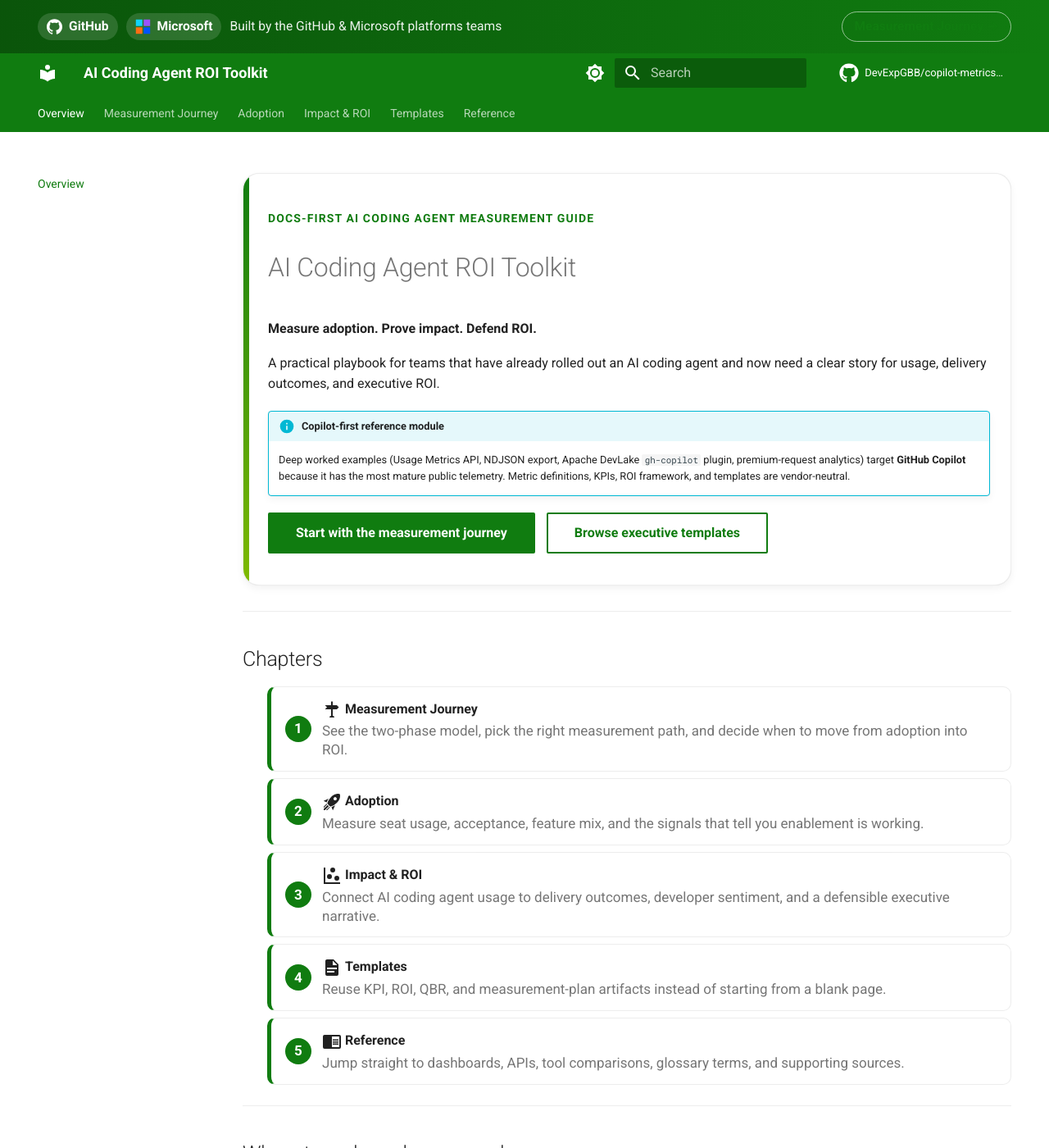
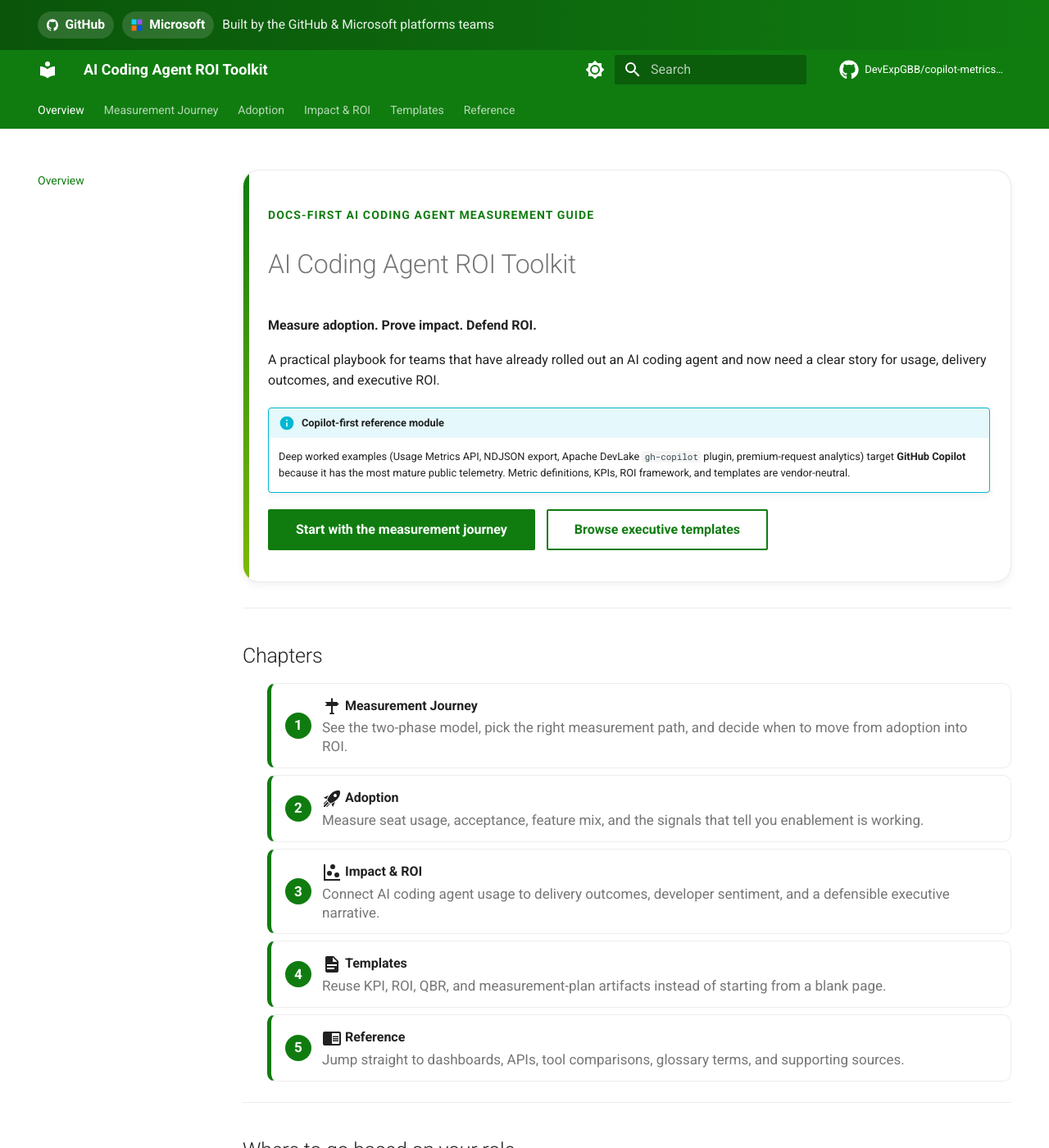
Before and after one commit to DevExpGbb/copilot-metrics-roi-toolkit, an MkDocs documentation site: the page built from docs/index.md, in a window 1280 px wide and 1400 px high. Shown: the whole window at 82% size. Built offline with MkDocs 1.6.1 and Material for MkDocs 9.7.7, drawn with Linux system fonts in a browser that asks for light colours; comment, search, counter and statistics services are not loaded.

Commit message:
Adjust announcement banner branding
Reduce GitHub and Microsoft logo icon size in the announcement banner and remove the Measurement Journey CTA link from the banner override.

Co-authored-by: Copilot <223556219+Copilot@users.noreply.github.com>

```diff
--- a/docs/stylesheets/extra.css
+++ b/docs/stylesheets/extra.css
@@ -49,8 +49,8 @@
 }
 
 .announce-bar__chip img {
-  width: 0.95rem;
-  height: 0.95rem;
+  width: 0.72rem;
+  height: 0.72rem;
   display: block;
   filter: invert(1) brightness(1.2);
 }
--- a/overrides/main.html
+++ b/overrides/main.html
@@ -13,8 +13,5 @@
     </span>
     <span class="announce-bar__label">Built by the GitHub &amp; Microsoft platforms teams</span>
   </span>
-  <a class="announce-bar__cta" href="{{ 'measurement-journey/' | url }}">
-    Measurement Journey →
-  </a>
 </span>
 {% endblock %}
```
